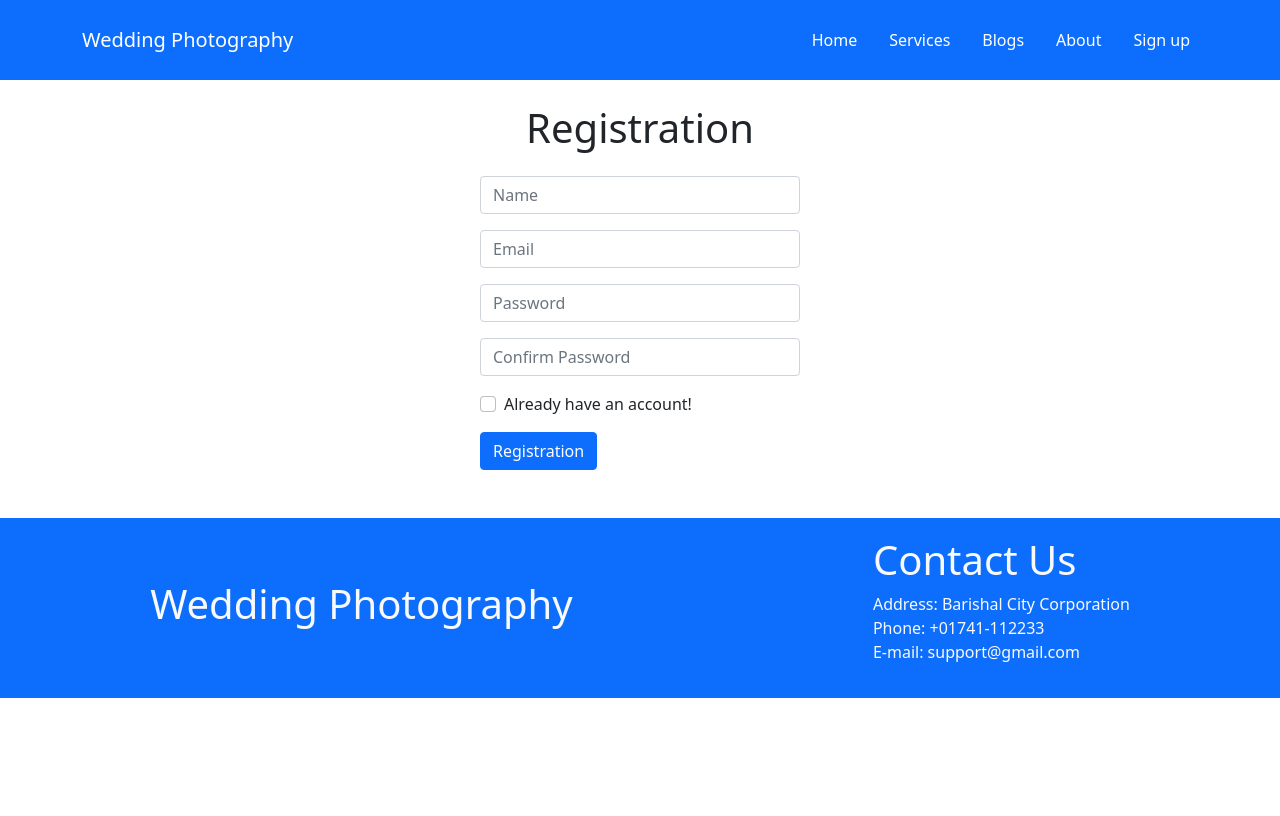
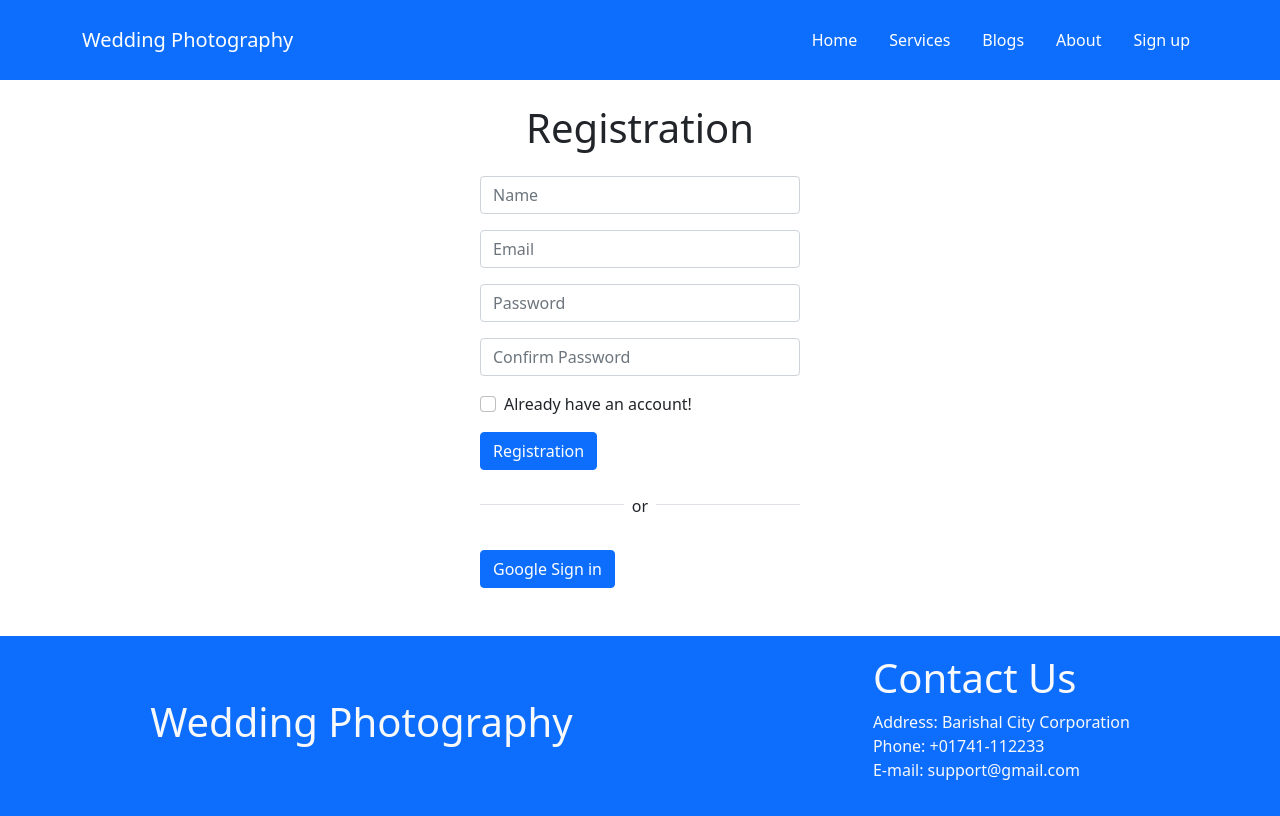
Before and after one commit to mdmehedihasan212/wedding-photography-service, a React (Create React App) app: page /registration in a window 1280 px wide. Built offline with nearby package versions, Linux system fonts and the light colour scheme; no server answers.

Commit message:
add google sign up function with share from others componet

```diff
--- a/src/Pages/Registration/Registration.js
+++ b/src/Pages/Registration/Registration.js
@@ -3,7 +3,7 @@ import { Button, Form } from 'react-bootstrap';
 import { useAuthState, useCreateUserWithEmailAndPassword, useSignInWithEmailAndPassword } from 'react-firebase-hooks/auth';
 import { useLocation, useNavigate } from 'react-router-dom';
 import auth from '../../Firebase/Firebase.init';
-import './Registration.css';
+import SocialSignUp from './SocialSignUp';
 
 const Registration = () => {
 
@@ -80,6 +80,7 @@ const Registration = () => {
                 <Button variant="primary" type="submit">
                     {registration ? "Login" : "Registration"}
                 </Button>
+                <SocialSignUp />
             </Form>
         </div>
     );
--- /dev/null
+++ b/src/Pages/Registration/SocialSignUp.js
@@ -0,0 +1,25 @@
+import React from 'react';
+import { Button } from 'react-bootstrap';
+import { useSignInWithGoogle } from 'react-firebase-hooks/auth';
+import auth from '../../Firebase/Firebase.init';
+
+const SocialSignUp = () => {
+    const [signInWithGoogle, user, loading, error] = useSignInWithGoogle(auth);
+    return (
+        <section>
+            <article className=" mt-4 d-flex align-items-center justify-content-center">
+                <div style={{ height: "20px" }} className="border-top w-50"></div>
+                <p className="px-2">or</p>
+                <div style={{ height: "20px" }} className="border-top w-50"></div>
+            </article>
+            <article>
+                <p className='text-danger'>{error?.message}</p>
+                <Button onClick={() => signInWithGoogle()} variant="primary" type="submit">
+                    Google Sign in
+                </Button>
+            </article>
+        </section>
+    );
+};
+
+export default SocialSignUp;
--- a/src/Pages/Shared/Header/Header.js
+++ b/src/Pages/Shared/Header/Header.js
@@ -1,3 +1,4 @@
+import { signOut } from 'firebase/auth';
 import React from 'react';
 import { useAuthState } from 'react-firebase-hooks/auth';
 import { Link } from 'react-router-dom';
@@ -28,7 +29,11 @@ const Header = () => {
                                 <Link className="nav-link active ms-3" to="/about">About</Link>
                             </li>
                             <li className="nav-item">
-                                <Link className="nav-link active ms-3" to="/registration">Sign up</Link>
+                                {user ?
+                                    <Link onClick={() => signOut(auth)} className="nav-link active ms-3" to="/registration">Sign out</Link>
+                                    :
+                                    <Link className="nav-link active ms-3" to="/registration">Sign up</Link>
+                                }
                             </li>
                         </ul>
                     </div>
```
Also changed, not shown: src/Pages/Registration/Registration.css (deleted).
